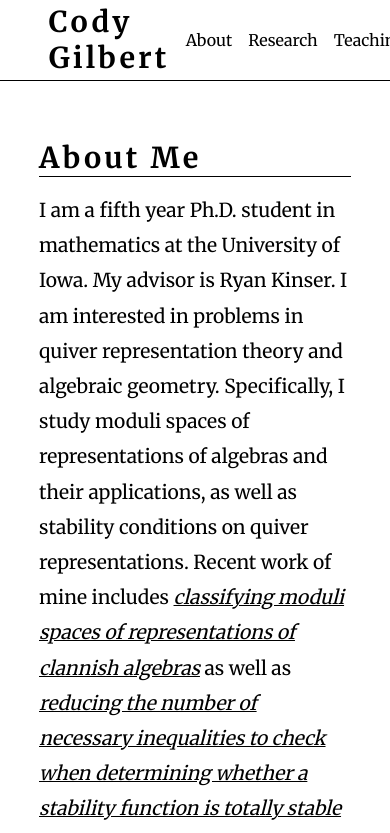
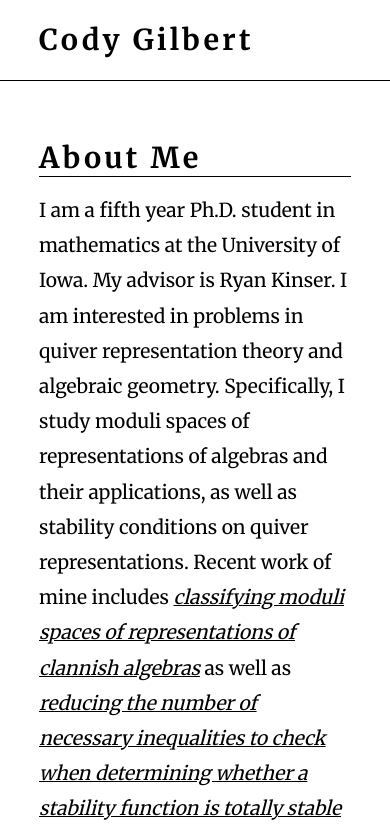
Before and after one commit to ayeyaiyai/cody-portfolio, a React (Vite) app: page / in a window 390 px wide. Shown: the top 833 px of the page. Built offline with nearby package versions, Linux system fonts and the light colour scheme.

Commit message:
Add mobile styling

```diff
--- a/src/styles/Header.css
+++ b/src/styles/Header.css
@@ -17,6 +17,7 @@
 }
 
 .header-name {
+    cursor: pointer;
     font-size: 1.8rem;
     font-weight: 600;
     letter-spacing: .2rem;
@@ -33,6 +34,18 @@
     color: red;
 }
 
+@media (max-width: 768px) {
+    .header-body {
+        width: 80%;
+    }
+}
+
+@media (max-width: 680px) {
+    .header-link {
+        display: none;
+    }
+}
+
 @media (min-width: 1500px) {
     .header-body {
         width: 60%;
--- a/src/styles/Research.css
+++ b/src/styles/Research.css
@@ -93,7 +93,7 @@
     margin-bottom: 64px;
 }
 
-@media (max-width: 768) {
+@media (max-width: 768px) {
     .research-body {
         width: 80%;
     }
--- a/src/styles/Services.css
+++ b/src/styles/Services.css
@@ -41,3 +41,14 @@
 .right-align {
     margin-left: auto;
 }
+
+@media (max-width: 768px) {
+    .services-container {
+        width: 80%;
+    }
+
+    .service-instance {
+        text-align: left;
+        width: 100%;
+    }
+}
```
